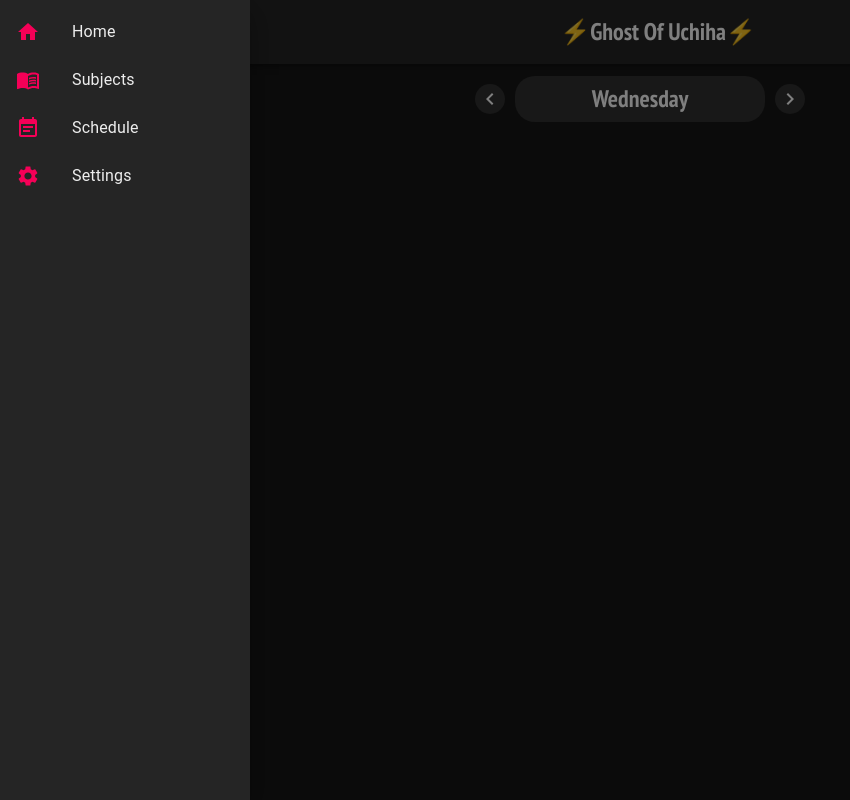
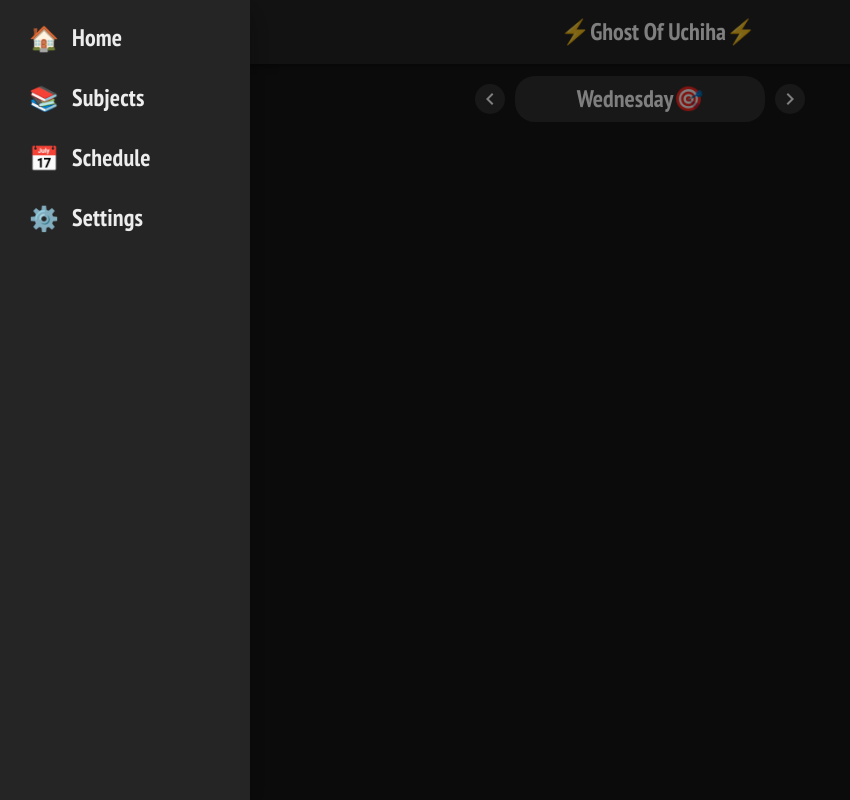
Before and after one commit to ghirihari/Scheduler, a React (Create React App) app: page / in a window 1280 px wide. Both pictures are taken after a click on the button 36 px from the left and 32 px from the top of the page. Shown: the whole page, without its empty margins (0-850 px from the left). Built offline with nearby package versions, Linux system fonts and the light colour scheme.

Commit message:
UI updations

```diff
--- a/src/AddSubjects.js
+++ b/src/AddSubjects.js
@@ -28,7 +28,6 @@ const Subjects = (props) => {
                     <h6>👨‍🏫 {props.data[1].faculty}</h6>
                     <h6>🆔 {props.data[0]}</h6>
                     <div className="btn-group">
-                        <Button className={'button'} variant="contained">Classroom</Button>
                         <Button className={'button'} variant="contained">Meet</Button>
                     </div>
                 </div>
@@ -37,7 +36,7 @@ const Subjects = (props) => {
     }
     else{
         return(
-            <AddDialog/>
+            <AddDialog length={props.length}/>
         )
     }
 }
@@ -48,7 +47,7 @@ const AddSubjects = () => {
 
     return (
             <div className="add-tab">
-                <Subjects/>
+                <Subjects length={Object.entries(subjects).length}/>
                 {Object.entries(subjects).map(data=><Subjects key={data} data={data}/>)}
             </div>
     )
--- a/src/App.css
+++ b/src/App.css
@@ -26,8 +26,22 @@ body{
 
 .edit-btn{
   position: absolute;
-  right:0px;
+  right: -10px;
+  top: -10px;
+  background-color: rgb(218, 0, 55,1);
+  border-bottom-left-radius: 20px;
+  border-top-right-radius: 20px;
+}
 
+.sidebar-icons{
+  font-size: x-large;
+  justify-content:center;
+  color:white !important;
+}
+
+.sidebar-text{
+  font-size: x-large;
+  font-family: 'PT Sans Narrow', sans-serif;
 }
 
 .add-dialog{
@@ -97,6 +111,10 @@ body{
   align-items: center;
   background-color: #171717;
   flex-wrap: wrap;
+}
+
+.underline{
+  text-decoration: underline;
 }
 
 @media only screen and (max-width: 600px) {
--- a/src/App.js
+++ b/src/App.js
@@ -15,6 +15,12 @@ export default class App extends React.Component {
       subjects : [],
       schedule : [],
     }
+
+    if (!Notification) {
+      alert('Desktop notifications not available in your browser. Try Chromium.');
+      return;
+    }
+    if (Notification.permission !== 'granted')Notification.requestPermission();
   }
 
   reloadData = () => {
--- a/src/DayNavigator.js
+++ b/src/DayNavigator.js
@@ -4,6 +4,8 @@ import ChevronLeftIcon from '@material-ui/icons/ChevronLeft';
 import ChevronRightIcon from '@material-ui/icons/ChevronRight';
 
 const DayNavigator = (props) => {
+    const today = (new Date().getDay())-1;
+
     const navigate = (direction) => {
         if(direction==='backward'){
             props.setDay(day=>{
@@ -23,7 +25,7 @@ const DayNavigator = (props) => {
                 </IconButton>
             </div>
             <div>
-                <label className="day-label title">{props.today}</label>
+                <label className="day-label title">{props.today}{props.currDay===today && <span>🎯</span>}</label>
             </div>
             <div className="next-buttons-container">
                 <IconButton size="small" className="next-buttons" onClick={navigate}>
--- a/src/Drawer.js
+++ b/src/Drawer.js
@@ -12,11 +12,7 @@ import Toolbar from '@material-ui/core/Toolbar';
 import IconButton from '@material-ui/core/IconButton';
 
 // Icons
-import HomeIcon from '@material-ui/icons/Home';
 import MenuIcon from '@material-ui/icons/Menu';
-import SettingsIcon from '@material-ui/icons/Settings';
-import MenuBookIcon from '@material-ui/icons/MenuBook';
-import EventNoteIcon from '@material-ui/icons/EventNote';
 
 // Components
 import Menu from './Menu';
@@ -41,14 +37,15 @@ export default function Drawer() {
   const getIcons = (name) => {
     switch(name){
       case "Home":
-        return(<HomeIcon color="secondary"/>)
+        return(<label>🏠</label>)
       case "Subjects":
-        return(<MenuBookIcon color="secondary"/>)
+        return(<label>📚</label>)
+      case "Schedule":
+          return(<label>📅</label>)
       case "Settings":
-        return(<SettingsIcon color="secondary"/>)
-      case "Schedule":
-          return(<EventNoteIcon color="secondary"/>)
-        default:
+        return(<label>⚙️</label>)
+
+          default:
         return(<></>)
     }
   }
@@ -64,8 +61,8 @@ export default function Drawer() {
       <List className={classes.list}>
         {menus.map((item) => (
           <ListItem onClick={()=> setMenu(item.name)}button key={item.name}>
-            <ListItemIcon>{getIcons(item.name)}</ListItemIcon>
-            <ListItemText primary={item.name} />
+            <ListItemIcon className="sidebar-icons">{getIcons(item.name)}</ListItemIcon>
+            <ListItemText primary={<label className="sidebar-text">{item.name}</label>} />
           </ListItem>
         ))}
       </List>
@@ -93,7 +90,6 @@ export default function Drawer() {
             {list('left')}
           </SwipeableDrawer>
           <Menu menu={menu}/>
-          {/* {menu==='Home'?<Now/>:<AddSubjects/>} */}
         </React.Fragment>
     </div>
   );
--- a/src/ProgressBar.js
+++ b/src/ProgressBar.js
@@ -13,9 +13,10 @@ const ProgressBar = (props) => {
     const data = useContext(DataContext);
     const currentMinute = data.CurrentMinute;
     const timer = data.Timer
+    const subject = data.Subject[props.item.id];
 
-    let start = {hour: parseInt(props.time.start.substring(0, props.time.start.indexOf(':'))), minute: parseInt(props.time.start.substring(props.time.start.indexOf(':')+1,props.time.length))};
-    let end = {hour: parseInt(props.time.end.substring(0, props.time.end.indexOf(':'))), minute: parseInt(props.time.end.substring(props.time.end.indexOf(':')+1,props.time.length))};
+    let start = {hour: parseInt(props.item.time.start.substring(0, props.item.time.start.indexOf(':'))), minute: parseInt(props.item.time.start.substring(props.item.time.start.indexOf(':')+1,props.item.time.length))};
+    let end = {hour: parseInt(props.item.time.end.substring(0, props.item.time.end.indexOf(':'))), minute: parseInt(props.item.time.end.substring(props.item.time.end.indexOf(':')+1,props.item.time.length))};
     let startMinute = start.hour*60 + start.minute;
     let endMinute = end.hour*60 + end.minute;
     var progress;
@@ -26,13 +27,26 @@ const ProgressBar = (props) => {
         return () => clearInterval(clock)
     })
 
+    function notify() {
+        if (Notification.permission !== 'granted')
+         Notification.requestPermission();
+        else {
+         var notification = new Notification(subject.name, {
+        //   icon: 'http://cdn.sstatic.net/stackexchange/img/logos/so/so-icon.png',
+          body: subject.faculty,
+         });
+         notification.onclick = function() {
+          window.open(subject.meet);
+         };
+        }
+    }
+
     if(currentMinute>endMinute){
         return <div><h6>💯 Completed</h6></div>;
     }else if(currentMinute<startMinute){
-        // if(startMinute-currentMinute===1){
-        //     speech.start.play();
-        //     console.log('Siund')
-        // }
+        if(startMinute-currentMinute===1){
+            notify()
+        }
         return <div><h6>⏳ Starts in {MinuteToHours(startMinute-currentMinute)}</h6></div>
     }
     else{
--- a/src/Schedule.js
+++ b/src/Schedule.js
@@ -14,7 +14,7 @@ const Schedule = () => {
     return (
         <div className="now-container">
             <div className="day-container">
-                <DayNavigator today={selectedDay} setDay={setDay}/>
+                <DayNavigator today={selectedDay} setDay={setDay} currDay={day}/>
             </div>
             <div className="now-tab">
                 <AddPeriodDialog day={day}/>
--- a/src/SubjectCard.js
+++ b/src/SubjectCard.js
@@ -27,7 +27,7 @@ export default function SubjectCard(props) {
             <div className="title-container">
                 <label className="class-title">{subjects[props.item.id].name}</label>
             </div>
-            {props.day===today && <ProgressBar time={props.item.time}/>}
+            {props.day===today && <ProgressBar item={props.item}/>}
             <h6>⏰ {today}, {start} - {end}</h6>
             <h6>👨‍🏫 {subjects[props.item.id].faculty}</h6>
             <Button className={props.item===props.current?'button-current':'button'} onClick={()=>openInNewTab(subjects[props.item.id].meet)} variant="contained">Join</Button>
--- a/src/Today.js
+++ b/src/Today.js
@@ -61,7 +61,7 @@ const Now = () => {
     return (
         <div className="now-container">
             <div className="day-container">
-                <DayNavigator today={selectedDay} setDay={setDay}/>
+                <DayNavigator today={selectedDay} setDay={setDay} currDay={day}/>
             </div>
             <div className="now-tab">
                 {schedule.map(item=>{
```
Also changed, not shown: src/AddDialog.js (+6 -6 lines), src/Settings.js (+16 -4 lines).
